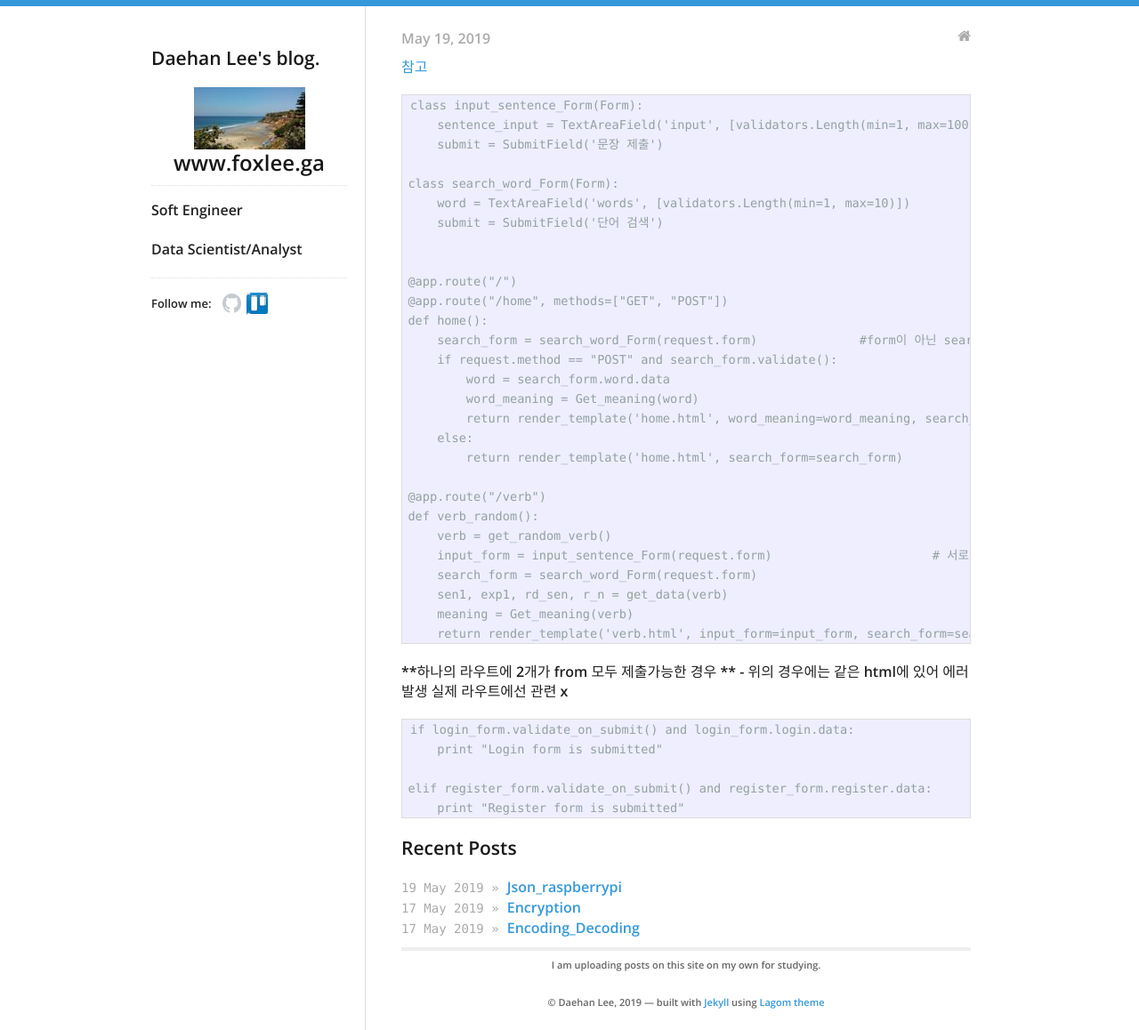
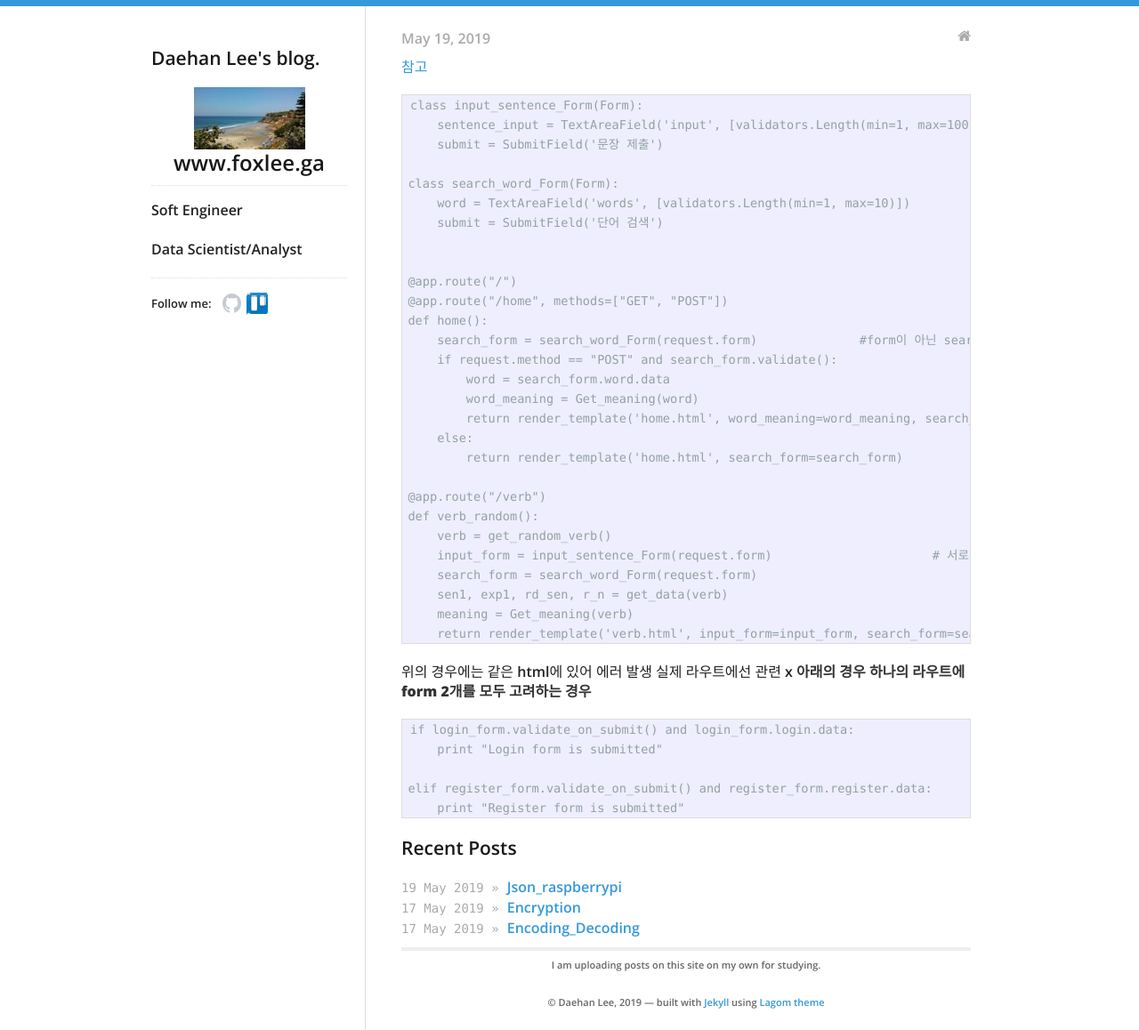
Before and after one commit to daehan0226/Study, a Jekyll site: the page built from _posts/2019-05-19-Jinja2_2forms.md, in a window 1280 px wide. Shown: the whole page at 89% size. Built offline with Jekyll 4.4.1, drawn with Linux system fonts in a browser that asks for light colours.

Commit message:
Update 2019-05-19-Jinja2_2forms.md

```diff
--- a/_posts/2019-05-19-Jinja2_2forms.md
+++ b/_posts/2019-05-19-Jinja2_2forms.md
@@ -36,7 +36,8 @@ categories:
         meaning = Get_meaning(verb)
         return render_template('verb.html', input_form=input_form, search_form=search_form, rd_sen=rd_sen, r_n=r_n, exp1=exp1, verb=verb, sen=sen1, meaning=meaning)
 
-   **하나의 라우트에 2개가 from 모두 제출가능한 경우 **  - 위의 경우에는 같은 html에 있어 에러 발생 실제 라우트에선 관련 x
+   위의 경우에는 같은 html에 있어 에러 발생 실제 라우트에선 관련 x
+   **아래의 경우 하나의 라우트에 form 2개를 모두 고려하는 경우**
 
     if login_form.validate_on_submit() and login_form.login.data:
         print "Login form is submitted"
```
